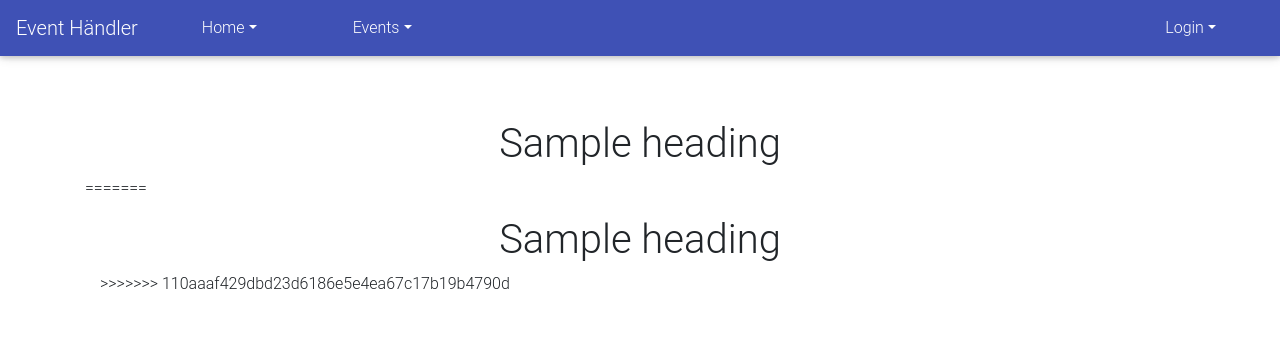
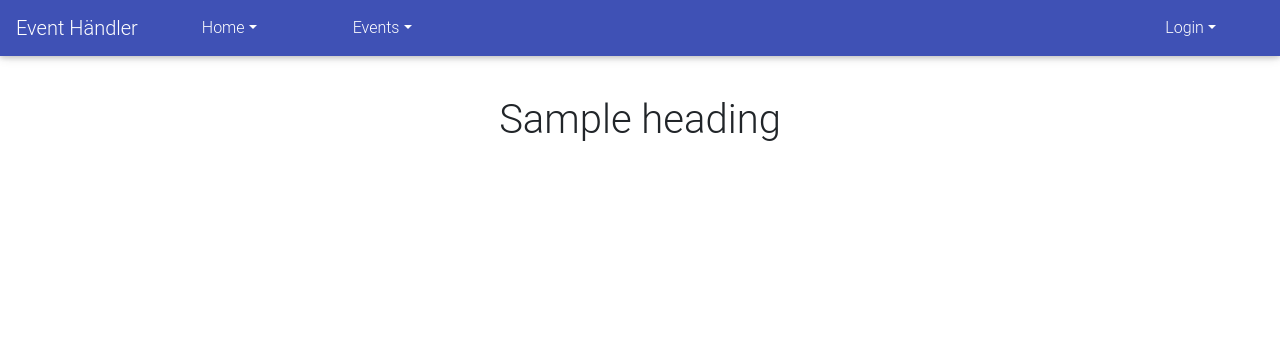
Before and after one commit to GionRubitschung/event-haendler, a PHP site: template app/templates/header.php in a window 1280 px wide. Shown: the top 356 px of the page. Run offline with PHP 8.4, Linux system fonts and the light colour scheme; the template is opened without the code that fills it: most values are stand-ins (such as "Sample title", 1, 10 or a date in 2020); some libraries are stand-ins or nearby versions.

Commit message:
Solved merge confilcts

```diff
--- a/app/templates/header.php
+++ b/app/templates/header.php
@@ -33,11 +33,7 @@ $isLoggedIn ? $username = $_SESSION['user'] : $username = "";
 </head>
 
 <body>
-<<<<<<< HEAD
-  <!-- header section -->
-=======
   <!-- Navbar -->
->>>>>>> 110aaaf429dbd23d6186e5e4ea67c17b19b4790d
   <nav class="navbar fixed-top navbar-expand-lg navbar-dark indigo">
     <a class="navbar-brand" href="/">Event Händler</a>
     <button class="navbar-toggler" type="button" data-toggle="collapse" data-target="#navbarSupportedContent" aria-controls="navbarSupportedContent" aria-expanded="false" aria-label="Toggle navigation">
@@ -89,13 +85,7 @@ $isLoggedIn ? $username = $_SESSION['user'] : $username = "";
       </div>
     <?php endif ?>
   </nav>
-<<<<<<< HEAD
-  <!-- header section end -->
-  <main class="container">
-    <h1 class="text-center mt-3"><?= $heading; ?></h1>
-=======
   <!-- Navbar end -->
   <main class="container">
     <h1 class="text-center mt-3"><?= $heading; ?></h1>
     <div class="scrollbar scrollbar-primary">
->>>>>>> 110aaaf429dbd23d6186e5e4ea67c17b19b4790d
```
